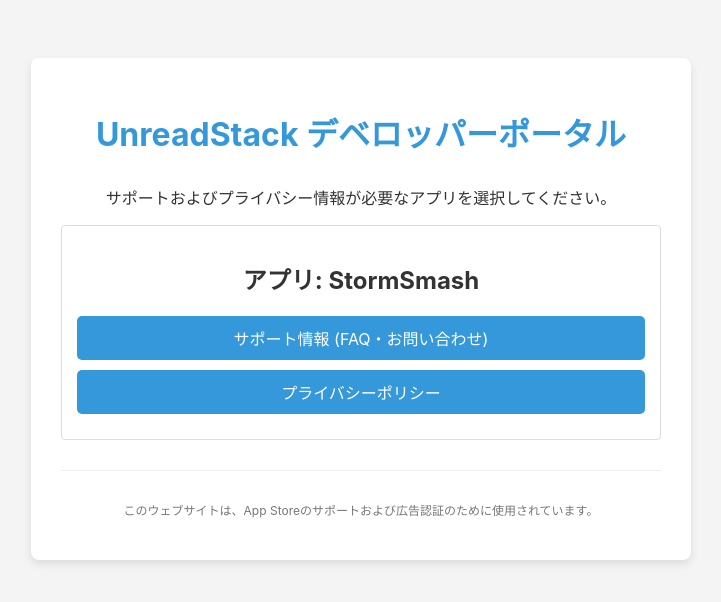
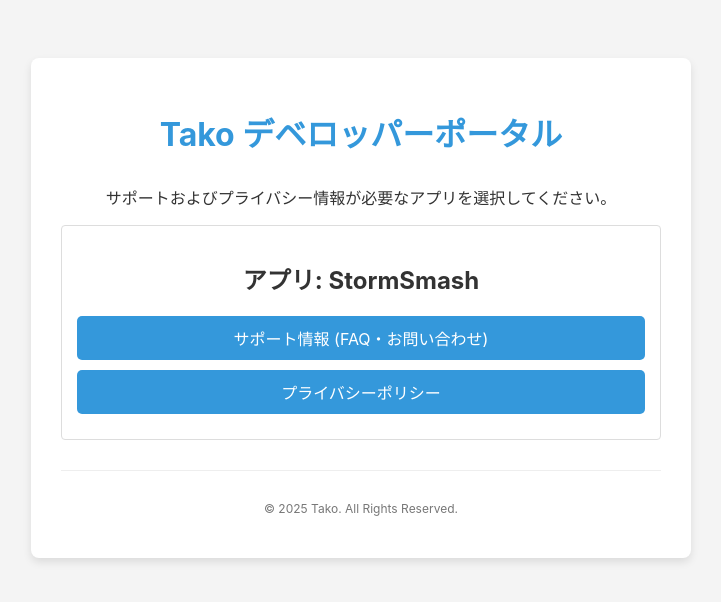
Before and after one commit to UnreadStack/app-support, a plain HTML site: page index.html in a window 1280 px wide. Shown: the whole page, without its empty margins (279-1000 px from the left). Drawn offline with Linux system fonts and the light colour scheme.

Commit message:
余計な文を削除

```diff
--- a/index.html
+++ b/index.html
@@ -48,7 +48,7 @@
 <body>
 
 <div class="container">
-    <h1>UnreadStack デベロッパーポータル</h1>
+    <h1>Tako デベロッパーポータル</h1>
     <p>サポートおよびプライバシー情報が必要なアプリを選択してください。</p>
 
     <div class="app-link-section">
@@ -59,7 +59,9 @@
     </div>
 
     <hr style="border: none; border-top: 1px solid #eee; margin: 30px 0;">
-    <p style="font-size: 12px; color: #777;">このウェブサイトは、App Storeのサポートおよび広告認証のために使用されています。</p>
+    <p style="font-size: 12px; color: #777;">
+        © 2025 Tako. All Rights Reserved.
+    </p>
 
 </div>
 
```
